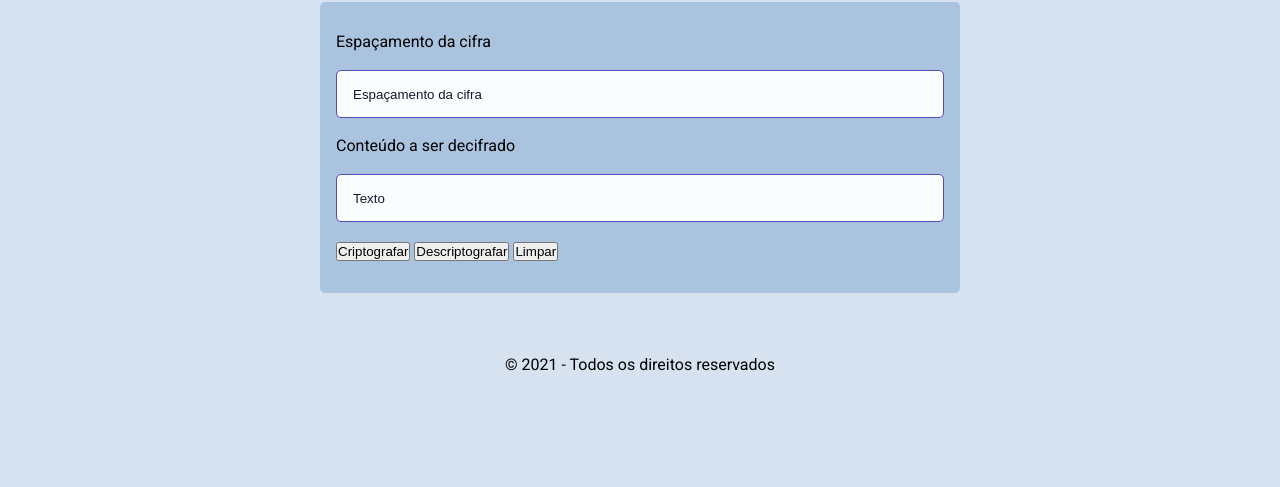
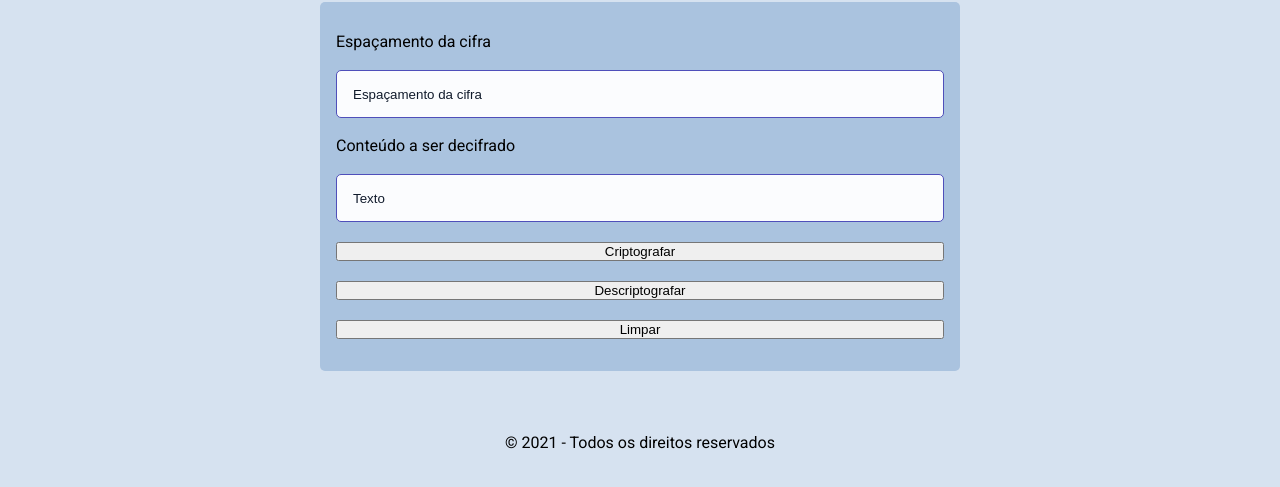
Before and after one commit to GabrieldosSantosOliveira/cifra-cesar, a plain HTML site: page index.html in a window 1280 px wide. Shown: the part 143-630 px from the top of the page. Drawn offline with Linux system fonts and the light colour scheme.

Commit message:
fix: Removed a div

```diff
--- a/index.html
+++ b/index.html
@@ -53,14 +53,16 @@
               placeholder="Texto"
               class="input"
             />
-            <div class="button">
-              <button type="submit" onclick="calc()">Criptografar</button>
+            <button type="submit" class="button" onclick="calc()">
+              Criptografar
+            </button>
 
-              <button type="submit" onclick="descriptor()">
-                Descriptografar
-              </button>
-              <button type="reset" onclick="reset()">Limpar</button>
-            </div>
+            <button type="submit" class="button" onclick="descriptor()">
+              Descriptografar
+            </button>
+            <button type="reset" class="button" onclick="reset()">
+              Limpar
+            </button>
           </div>
         </div>
       </main>
```
